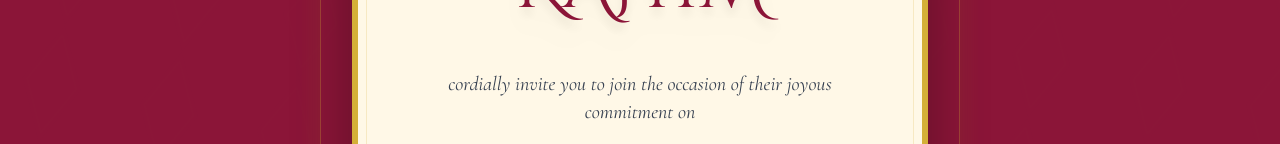
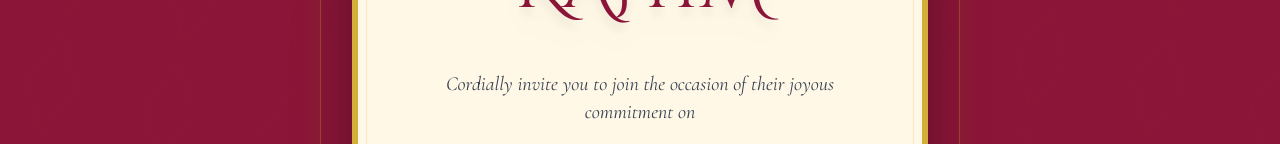
Before and after one commit to shifingeorge/wedding_invitation_card, a React (Vite) app: page / in a window 1280 px wide. Both pictures are taken after a click on the element 640 px from the left and 400 px from the top of the page. Shown: the part 656-800 px from the top of the page. Built offline with nearby package versions, Linux system fonts and the light colour scheme.

Commit message:
updated the time and grammar correction in home

```diff
--- a/App.tsx
+++ b/App.tsx
@@ -158,7 +158,7 @@ const App: React.FC = () => {
               </motion.div>
 
               <motion.p variants={fadeInUp} className="italic text-base md:text-xl text-gray-700 max-w-md mb-8 md:mb-10 leading-relaxed text-center font-cormorant px-4">
-                cordially invite you to join the occasion of their joyous commitment on
+                Cordially invite you to join the occasion of their joyous commitment on
               </motion.p>
 
               <motion.div variants={fadeInUp} className="flex items-center gap-2 md:gap-8 mb-8 md:mb-10 scale-[0.85] md:scale-110 origin-center">
@@ -171,7 +171,7 @@ const App: React.FC = () => {
                   <p className="font-cinzel text-xs text-gray-500 mt-1">2026</p>
                 </div>
                 <div className="text-left">
-                  <p className="font-cinzel text-base md:text-lg font-bold text-gray-600">11:00 AM</p>
+                  <p className="font-cinzel text-base md:text-lg font-bold text-gray-600">11:30 AM</p>
                 </div>
               </motion.div>
 
```
